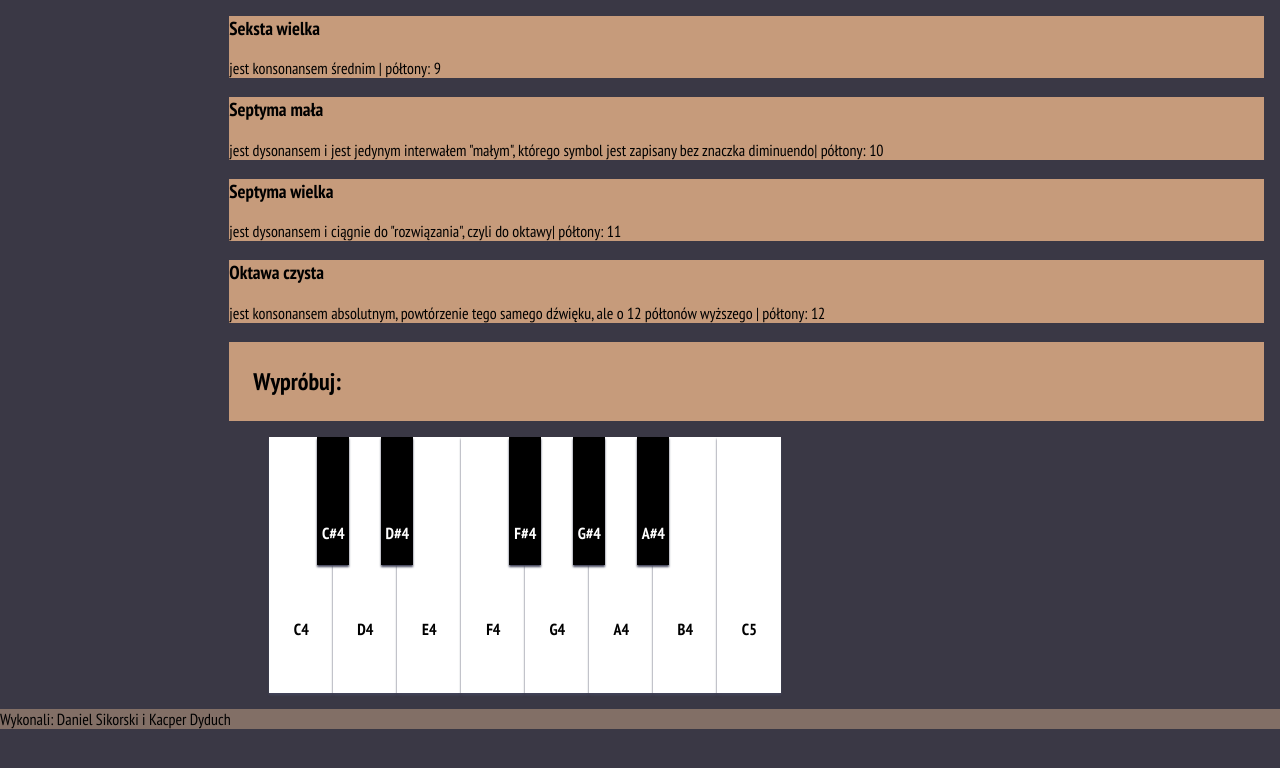
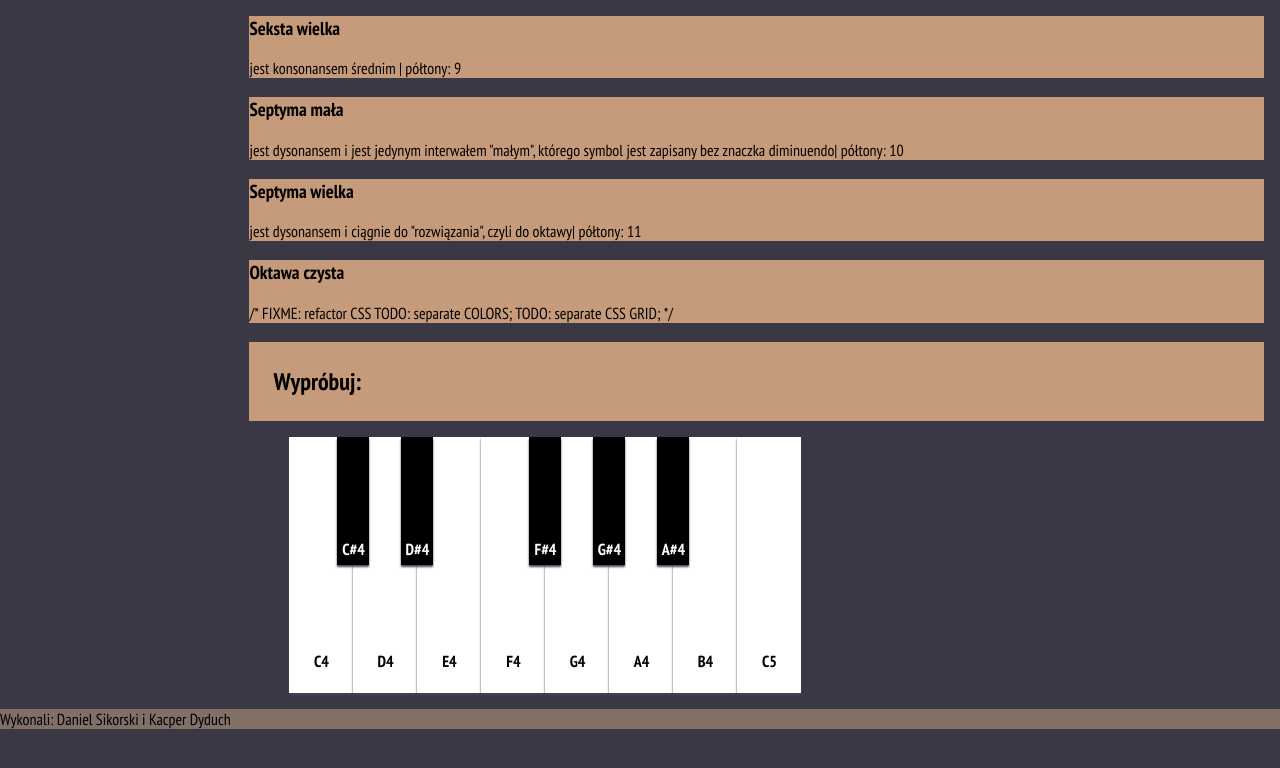
Before and after one commit to DanielSikorskiOfficial/matematyka-w-muzyce, a plain HTML site: page index.html in a window 1280 px wide. Shown: the part 1016-1784 px from the top of the page. Drawn offline with nearby package versions, Linux system fonts and the light colour scheme.

Commit message:
General CSS refactorization and compression

```diff
--- a/index.html
+++ b/index.html
@@ -1,20 +1,20 @@
 <!DOCTYPE html>
 <html lang="pl">
+
 <head>
   <meta charset="UTF-8" />
   <title>Matematyka w muzyce</title>
   <link href="style.css" rel="stylesheet" />
-    <link rel="shortcut icon" href="https://emojipedia-us.s3.dualstack.us-west-1.amazonaws.com/thumbs/160/apple/325/brain_1f9e0.png" type="image/x-icon">
+  <link rel="shortcut icon"
+    href="https://emojipedia-us.s3.dualstack.us-west-1.amazonaws.com/thumbs/160/apple/325/brain_1f9e0.png"
+    type="image/x-icon">
   <script src="https://unpkg.com/tone" defer></script>
   <script src="faviconswitch.js" defer></script>
   <script src="piano.js" defer></script>
   <link rel="preconnect" href="https://fonts.gstatic.com" crossorigin />
-    <link
-    href="https://fonts.googleapis.com/css2?family=PT+Sans+Narrow:wght@400;700&display=swap"
-    rel="stylesheet"
-    />
+  <link href="https://fonts.googleapis.com/css2?family=PT+Sans+Narrow:wght@400;700&display=swap" rel="stylesheet" />
+</head>
 
-  </head>
 <body>
   <header>
     <h1>Matematyka w muzyce</h1>
@@ -53,8 +53,7 @@
         <h3>sekunda mała</h3><span>
 
           jest dysonansem, dźwięki są bardzo blisko siebie, więc brzmi brzydko
-              | półtony: 1
-            </span>
+          | półtony:"1">
         </section>
           <section id="3">
             <h3>sekunda wielka</h3><span>
@@ -125,9 +124,10 @@
           <section id="13">
             <h3>Oktawa czysta</h3><span>
 
-              jest konsonansem absolutnym, powtórzenie tego samego dźwięku, ale o
-              12 półtonów wyższego | półtony: 12
-            </span>
+              /*
+              FIXME: refactor CSS
+              TODO: separate COLORS;
+              TODO: separate CSS GRID; */
           </section>
     </article>
 
@@ -181,4 +181,5 @@
   </footer>
 
 </body>
+
 </html>
--- a/style.css
+++ b/style.css
@@ -1,185 +1,31 @@
-/* colors */
-body {
-  background-color: #3a3845;
-}
-h1 {
-  background-color: #f7ccac;
-}
-h2 {
-  background-color: #c69b7b;
-}
-nav > * {
-  background-color: #c69b7b;
-}
-article > * {
-  background-color: #c69b7b;
-}
-footer {
-  background-color: #826f66;
-}
-
-.black {
-  background-color: black;
-  color: white;
-}
-
-.white {
-  background-color: white;
-  color: black;
-}
-
-
-.piano h2 {
-  margin-top: 0.8em;
-}
-
-.black div,
-.white div {
-  -webkit-box-shadow: 0px 2px 2px 0px rgba(66, 68, 90, 1);
-  -moz-box-shadow: 0px 2px 2px 0px rgba(66, 68, 90, 1);
-  box-shadow: 0px 2px 2px 0px rgba(66, 68, 90, 1);
-  font-weight: 800;
-}
-
-.white div:active,
-.black div:active {
-  -webkit-box-shadow: inset 0px 6px 12px 0px rgba(66, 68, 90, 1);
-  -moz-box-shadow: inset 0px 6px 12px 0px rgba(66, 68, 90, 1);
-  box-shadow: inset 0px 6px 12px 0px rgba(66, 68, 90, 1);
-  border-bottom: 1px solid rgba(66, 68, 90, 1);
-}
-
-.black div:hover {
-  background-color: darkred;
-}
-
-.white div:hover {
-  background-color: red;
-}
-
-* {
-  box-sizing: border-box;
-}
-
-body {
-  margin: 0;
-  font-family: "PT Sans Narrow", sans-serif;
-}
-
-.set > * {
-  -webkit-user-drag: none;
-  -webkit-touch-callout: none; /* iOS Safari */
-  -webkit-user-select: none; /* Safari */
-  -khtml-user-select: none; /* Konqueror HTML */
-  -moz-user-select: none; /* Firefox */
-  -ms-user-select: none; /* Internet Explorer/Edge */
-  user-select: none; /* Non-prefixed version, currently
-    supported by Chrome and Opera */
-}
-
-.set > li {
-  padding: 0;
-  list-style: none;
-  position: relative;
-  float: left;
-}
-
-li > div {
-  cursor: pointer;
-}
-
-ul .white {
-  height: 16em;
-  width: 4em;
-  z-index: 1;
-  background-color: white;
-}
-
-ul .black {
-  height: 8em;
-  width: 2em;
-  margin: 0 0 0 -1em;
-  z-index: 2;
-}
-
-.d,
-.g,
-.a,
-.b,
-.e {
-  margin: 0 0 0 -1em;
-}
-
-.black,
-.white > div {
-  line-height: 12em;
-}
-
-.white > div {
-  width: 100%;
-  line-height: 24em;
-  text-align: center;
-}
-
-div {
-  height: 100%;
-  text-align: center;
-}
-
-/*CSS GRID*/
-
-/* Aliases
-* toc = table of contents
-*/
-
-#toc {
-  grid-area: toc;
-}
-header {
-  grid-area: header;
-}
-main {
-  grid-area: main;
-}
-footer {
-  grid-area: footer;
-}
-
-body {
-  display: grid;
-  grid-template-areas:
-    "header header header header"
-    "toc main main main"
-    "toc main main main"
-    "toc main main main"
-    "footer footer footer footer";
-
-  grid-template-columns: 0.6fr 1fr 1fr 1fr;
-}
-
-/* text align */
-main {
-  margin: 1em;
-}
-header > h1,
-h2 {
-  margin: 0px;
-  padding: 1em;
-}
-nav > * {
-  margin: 0px;
-  padding: 0px;
-}
-
-/* center text vertical */
-
-/* div {
-        height: 20px;
-        line-height: 20px;
-        text-align: center;
-      }
-      span {
-        display: inline-block;
-        vertical-align: middle;
-        line-height: normal;
-      } */
+*{box-sizing:border-box}
+body{background-color:#3a3845;margin:0;font-family:"PT Sans Narrow",sans-serif}
+h1{background-color:#f7ccac}
+h2{background-color:#c69b7b}
+nav>*{background-color:#c69b7b}
+article>*{background-color:#c69b7b;margin:0;padding:0}
+footer{background-color:#826f66}
+h2,header>h1{margin:0;padding:1em}
+main{grid-area:main;margin:1em}
+/*! CSS GRID */
+body{display:grid;grid-template-areas:"header header header header" "toc main main main" "toc main main main" "toc main main main" "footer footer footer footer"}
+header{grid-area:header}
+#toc{grid-area:toc}
+footer{grid-area:footer}
+/*! piano */
+.a,.b,.d,.e,.g{margin:0 0 0 -1em}
+div{height:100%;text-align:center}
+.white>div{width:100%}
+ul .white{height:16em;width:4em;z-index:1;background-color:#fff}
+ul .black{height:8em;width:2em;margin:0 0 0 -1em;z-index:2}
+.white{background-color:#fff;color:#000}
+.black{background-color:#000;color:#fff}
+.black div,.white div{-webkit-box-shadow:0 2px 2px 0 rgba(66,68,90,1);-moz-box-shadow:0 2px 2px 0 rgba(66,68,90,1);box-shadow:0 2px 2px 0 rgba(66,68,90,1);font-weight:800}
+.black div:active,.white div:active{-webkit-box-shadow:inset 0 6px 12px 0 rgba(66,68,90,1);-moz-box-shadow:inset 0 6px 12px 0 rgba(66,68,90,1);box-shadow:inset 0 6px 12px 0 rgba(66,68,90,1);border-bottom:1px solid rgba(66,68,90,1)}
+.black div:hover,.white div:hover{background-color:red}
+.piano h2{margin-top:.8em}
+.black{line-height:14em}
+.white{line-height:28em}
+li>div{cursor:pointer}
+.set>*{-webkit-user-drag:none;-webkit-touch-callout:none;-webkit-user-select:none;-khtml-user-select:none;-moz-user-select:none;-ms-user-select:none;user-select:none}
+.set>li{padding:0;list-style:none;position:relative;float:left}
```
Lines whose indentation alone changed are shown as unchanged.
